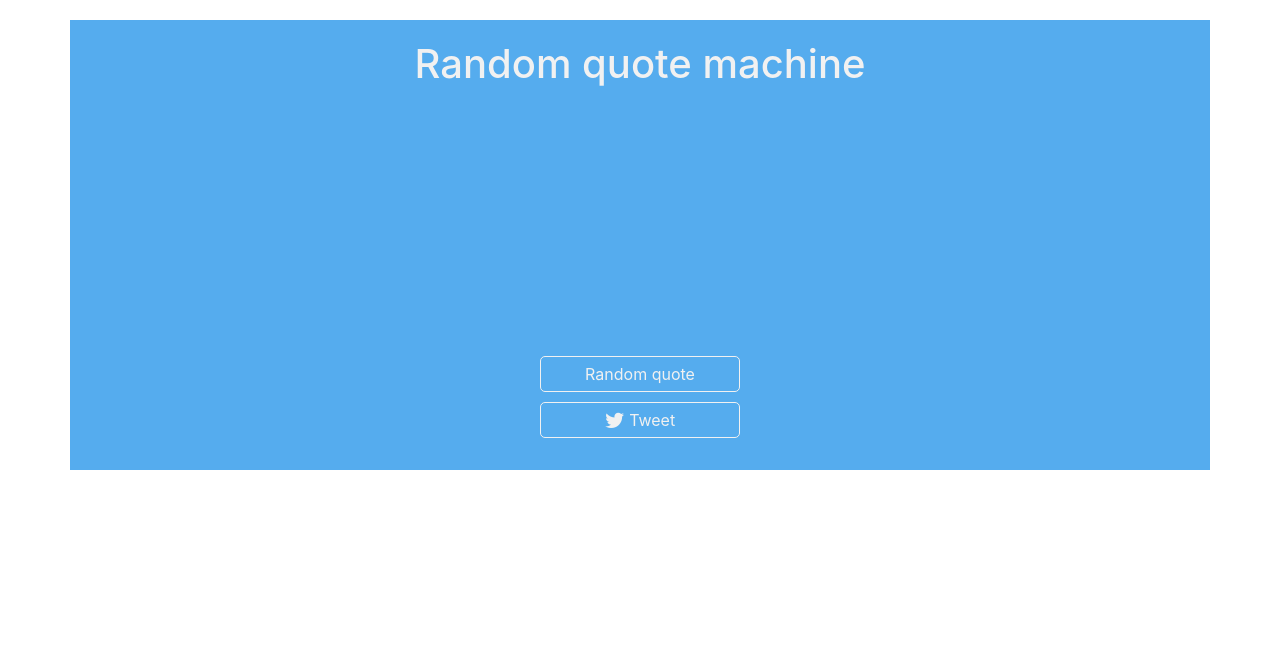
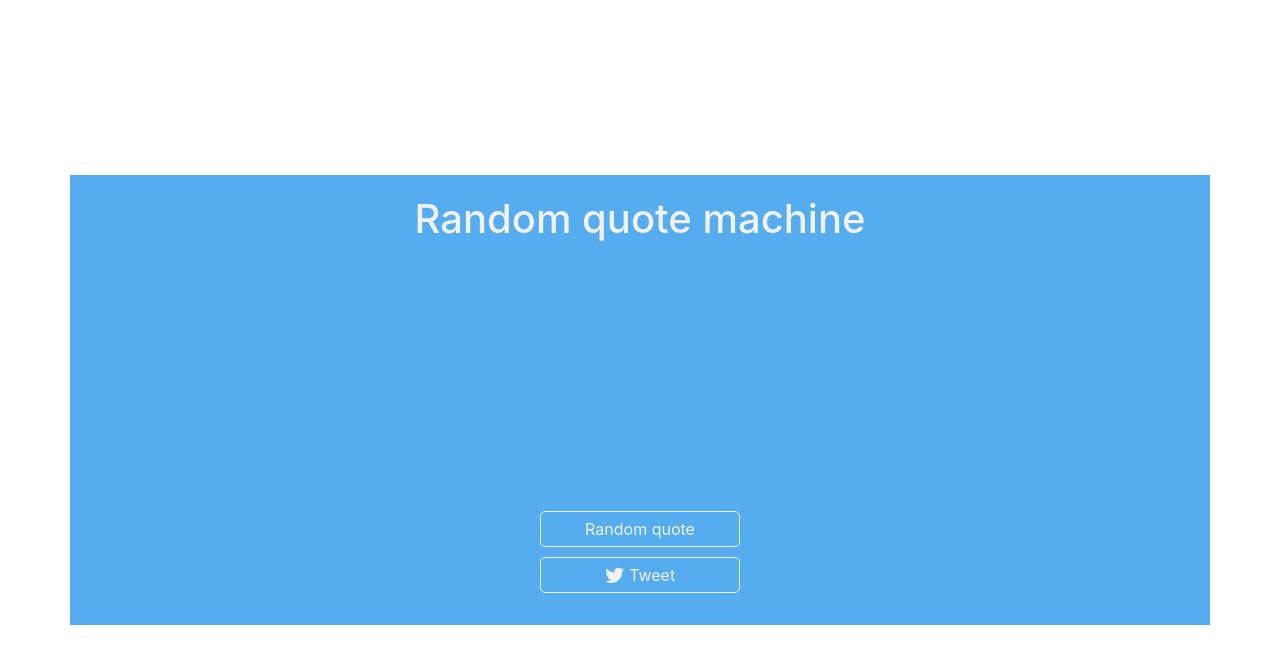
Before and after one commit to bartekbugala/TwitterQuote, a plain HTML site: page index.html in a window 1280 px wide. Drawn offline with nearby package versions, Linux system fonts and the light colour scheme; no server answers.

Commit message:
modified:   index.html 	modified:   quote.js

```diff
--- a/index.html
+++ b/index.html
@@ -15,8 +15,14 @@
   </head>
   <body>
     <style>
+      body {
+        display: flex;
+        flex-direction: row;
+        align-items: center;
+        height: 100vh;
+        justify-content: center;
+      }
       main {
-        margin: 20px 0;
         padding: 20px;
         min-height: 450px;
         background-color: #55acee;
--- a/quote.js
+++ b/quote.js
@@ -1,6 +1,5 @@
-let tweetLink = "https://twitter.com/intent/tweet?text=";
-let quoteUrl = "https://quotesondesign.com/wp-json/posts?filter[orderby]=rand&filter[posts_per_page]=1";
-
+const tweetLink = "https://twitter.com/intent/tweet?text=";
+const quoteUrl = "https://quotesondesign.com/wp-json/posts?filter[orderby]=rand&filter[posts_per_page]=1";
 
 function getQuote() {
     // CORS fix
@@ -12,7 +11,6 @@ function getQuote() {
         })
         .then(createTweet);
 }
-
 function createTweet(input) {
     let data = input[0];
     let quoteAuthor = data.title;
@@ -21,10 +19,11 @@ function createTweet(input) {
 
     let quoteText = dataElement.innerText.trim();
 
-    let tweetText = "Quote of the day - " + quoteText + " Author: " + quoteAuthor;
+
     if (!quoteAuthor.length) {
         quoteAuthor = "Unknown author";
     }
+    let tweetText = "Quote of the day - " + quoteText + " Author: " + quoteAuthor;
     if (tweetText.length > 140) {
         getQuote();
     } else {
@@ -33,9 +32,7 @@ function createTweet(input) {
         document.querySelector('.author').innerText = "Author: " + quoteAuthor;
         document.querySelector('.tweet').setAttribute('href', tweet);
     }
-
 }
-
 document.addEventListener('DOMContentLoaded', function() {
     getQuote();
     document.querySelector('.trigger').addEventListener('click', function() {
```
